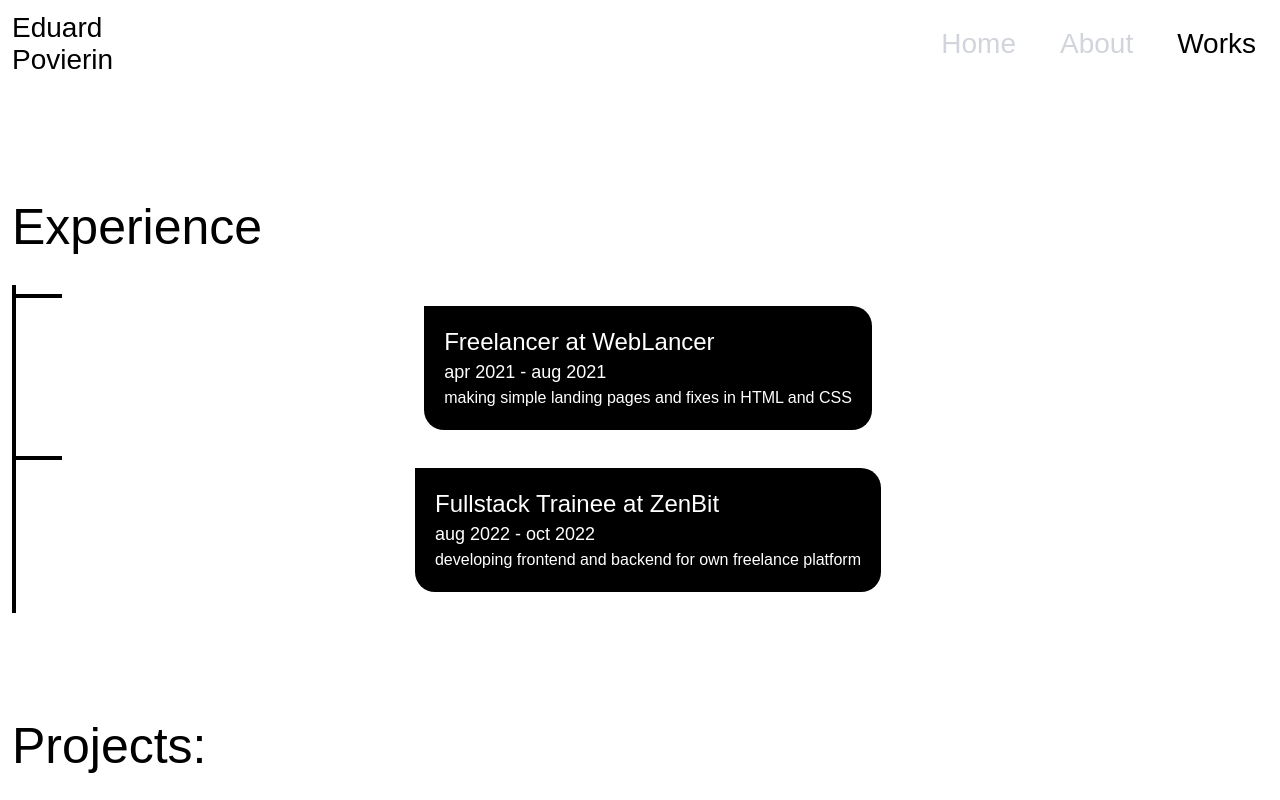
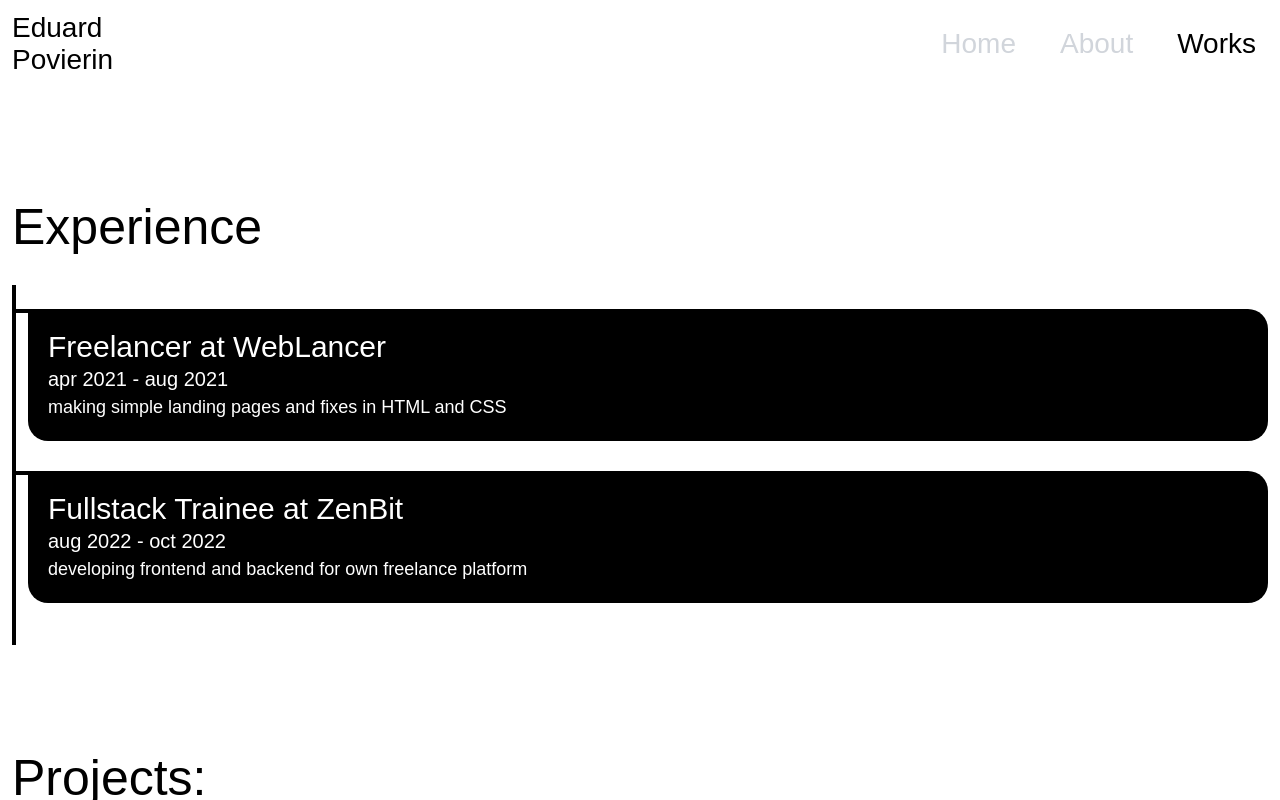
Before and after one commit to NightWanderer2004/Eduard-Povierin, a Next.js app: page /works in a window 1280 px wide. Shown: the top 800 px of the page. Built offline with nearby package versions, Linux system fonts and the light colour scheme; a web font is replaced by a local one.

Commit message:
update styles

```diff
--- a/src/components/screens/about/bio/Bio.jsx
+++ b/src/components/screens/about/bio/Bio.jsx
@@ -19,8 +19,7 @@ const Bio = () => {
                <a href='https://t.me/nightwanderer2004' target='_blank'>
                   Telegram
                </a>
-               .
-               <br /> I'm always looking to collaborate and learn from others.
+               . I'm always looking to collaborate and learn from others.
             </p>
             <p>Thanks for stopping by!</p>
          </div>
--- a/src/components/screens/home/hero/Hero.module.scss
+++ b/src/components/screens/home/hero/Hero.module.scss
@@ -14,7 +14,7 @@
       }
    }
    .photo {
-      @apply col-span-1 sm:col-span-2 bg-slate-200 overflow-hidden;
+      @apply col-span-1 sm:col-span-2 bg-indigo-200 overflow-hidden;
       img {
          @apply scale-[1.45]  object-cover object-center w-full h-full;
       }
--- a/src/components/screens/works/timeline/Timeline.module.scss
+++ b/src/components/screens/works/timeline/Timeline.module.scss
@@ -5,5 +5,5 @@
    }
 }
 .list {
-   @apply border-l-4 border-black pl-3 py-2;
+   @apply border-l-4 border-black pl-3 py-3 sm:py-6;
 }
--- a/src/components/screens/works/timeline/work/Work.module.scss
+++ b/src/components/screens/works/timeline/work/Work.module.scss
@@ -1,11 +1,11 @@
 .item {
-   @apply relative mb-3 min-h-[150px] flex items-center justify-center transition-all;
+   @apply relative mb-3 min-h-[150px] transition-all;
    &.inView {
       .content {
          @apply opacity-100 scale-100 text-white bg-black;
       }
       &::before {
-         @apply top-[1px] rounded-none -left-4 w-[50px] h-1;
+         @apply top-0 rounded-none -left-4 w-[50px] h-1;
       }
       &::after {
          @apply opacity-0;
@@ -29,13 +29,13 @@
    .content {
       @apply opacity-0 scale-50 origin-top-left p-5 rounded-[20px] rounded-tl-none transition-all ease-in-out;
       .date {
-         @apply font-medium text-lg;
+         @apply font-medium text-lg sm:text-xl;
       }
       .company {
-         @apply font-medium text-2xl;
+         @apply font-medium text-2xl sm:text-3xl;
       }
       .desc {
-         @apply text-base;
+         @apply text-base sm:text-lg;
       }
    }
 }
```
